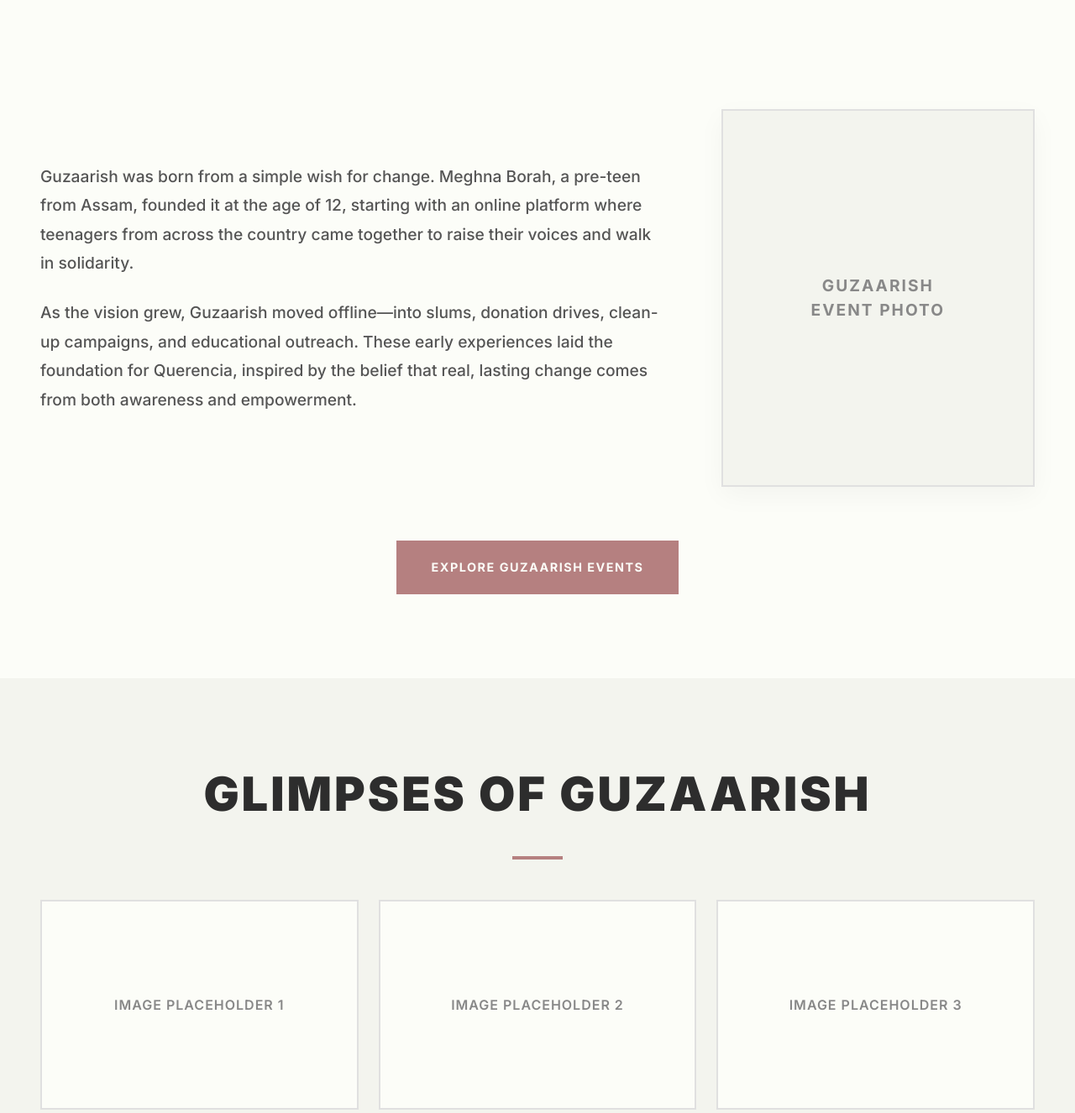
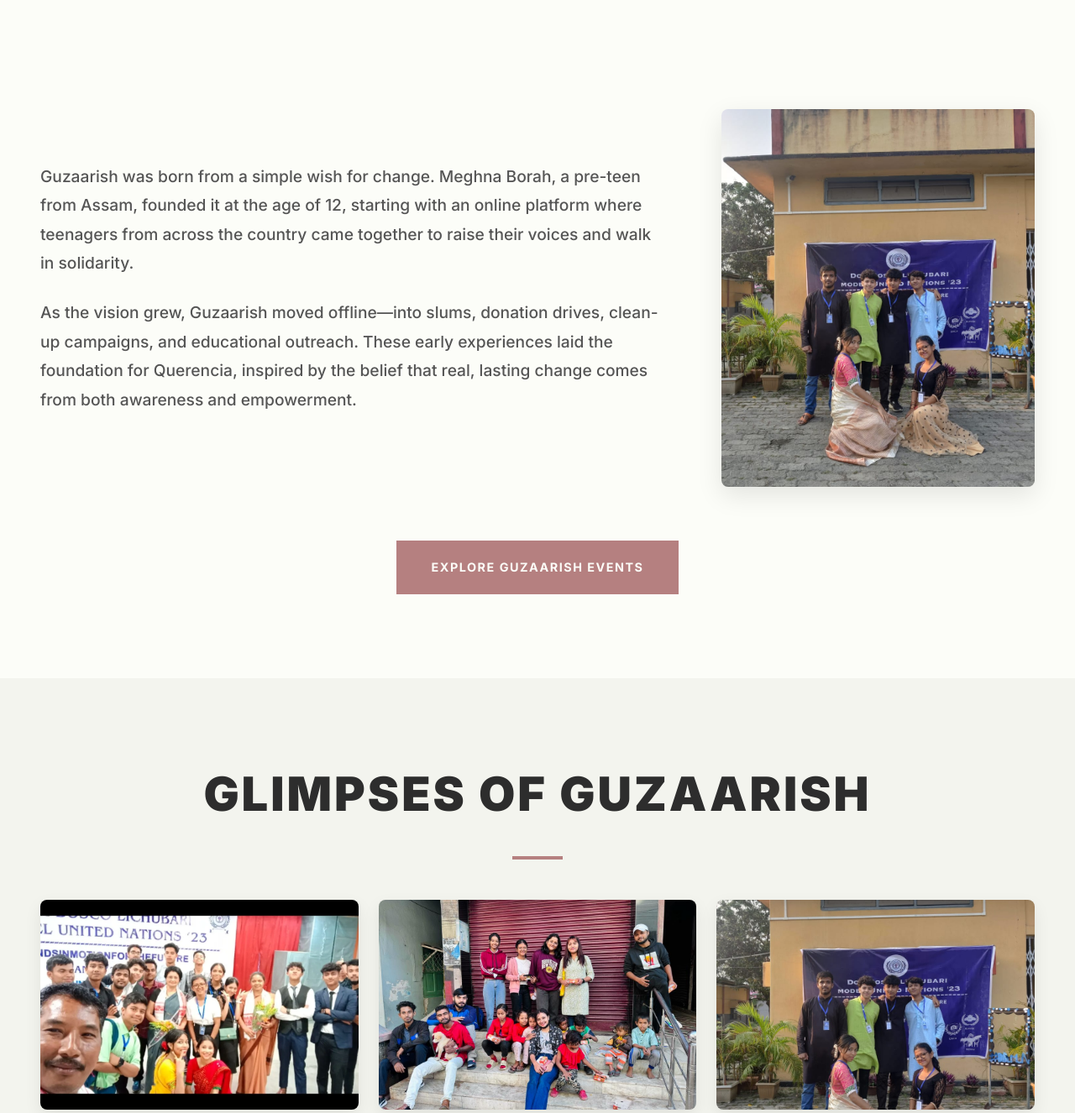
Before and after one commit to MeghnaaaaBorah/querencia, a plain HTML site: page guzaarish.html in a window 1280 px wide. Shown: the part 380-1706 px from the top of the page at 84% size. Drawn offline with Linux system fonts and the light colour scheme.

Commit message:
image updated

```diff
--- a/guzaarish.html
+++ b/guzaarish.html
@@ -148,21 +148,24 @@
             margin-bottom: 1.5rem;
         }
 
-        .guzaarish-image-placeholder {
+        .guzaarish-image {
             width: 100%;
             height: 450px;
-            background: #F3F4EE;
-            border: 2px solid #e0e0e0;
-            display: flex;
-            align-items: center;
-            justify-content: center;
-            text-align: center;
-            font-size: 1.2rem;
-            font-weight: 700;
-            text-transform: uppercase;
-            letter-spacing: 2px;
-            color: #888;
-            box-shadow: 0 10px 30px rgba(0, 0, 0, 0.04);
+            overflow: hidden;
+            border-radius: 8px;
+            box-shadow: 0 10px 30px rgba(0, 0, 0, 0.1);
+            transition: transform 0.3s ease;
+        }
+
+        .guzaarish-image:hover {
+            transform: scale(1.02);
+        }
+
+        .guzaarish-image img {
+            width: 100%;
+            height: 100%;
+            object-fit: cover;
+            object-position: center;
         }
 
         .cta-link-container {
@@ -207,21 +210,28 @@
 
         .gallery-item {
             height: 250px;
+            overflow: hidden;
+            border-radius: 8px;
+            box-shadow: 0 8px 20px rgba(0, 0, 0, 0.08);
+            transition: all 0.3s ease;
             background: #FCFDF8;
-            border: 2px solid #e0e0e0;
-            display: flex;
-            align-items: center;
-            justify-content: center;
-            font-weight: 600;
-            text-transform: uppercase;
-            letter-spacing: 1px;
-            color: #888;
-            transition: all 0.3s ease;
         }
 
         .gallery-item:hover {
             transform: scale(1.03);
-            box-shadow: 0 15px 30px rgba(0, 0, 0, 0.08);
+            box-shadow: 0 15px 35px rgba(0, 0, 0, 0.15);
+        }
+
+        .gallery-item img {
+            width: 100%;
+            height: 100%;
+            object-fit: cover;
+            object-position: center;
+            transition: transform 0.3s ease;
+        }
+
+        .gallery-item:hover img {
+            transform: scale(1.1);
         }
 
         /* Responsive Design */
@@ -242,7 +252,7 @@
                 grid-template-columns: 1fr;
             }
 
-            .guzaarish-image-placeholder {
+            .guzaarish-image {
                 height: 300px;
                 margin-top: 2rem;
             }
@@ -309,8 +319,8 @@
                         educational outreach. These early experiences laid the foundation for Querencia, inspired by the
                         belief that real, lasting change comes from both awareness and empowerment.</p>
                 </div>
-                <div class="guzaarish-image-placeholder">
-                    Guzaarish <br> Event Photo
+                <div class="guzaarish-image">
+                    <img src="assets/guzaarish.jpg" alt="Guzaarish Foundation Event" />
                 </div>
             </div>
             <div class="cta-link-container">
@@ -324,9 +334,15 @@
             <h2>Glimpses of Guzaarish</h2>
             <div class="accent-line"></div>
             <div class="gallery-grid">
-                <div class="gallery-item fade-in">Image Placeholder 1</div>
-                <div class="gallery-item fade-in">Image Placeholder 2</div>
-                <div class="gallery-item fade-in">Image Placeholder 3</div>
+                <div class="gallery-item fade-in">
+                    <img src="assets/guzaarish2.jpg" alt="Guzaarish Community Outreach" />
+                </div>
+                <div class="gallery-item fade-in">
+                    <img src="assets/guzaarish4.jpg" alt="Guzaarish Educational Initiative" />
+                </div>
+                <div class="gallery-item fade-in">
+                    <img src="assets/guzaarish.jpg" alt="Guzaarish Foundation Activities" />
+                </div>
             </div>
         </div>
     </section>
@@ -350,10 +366,11 @@
                 <div style="margin-bottom:0.7rem;"><a href="mailto:querencia.tgf@gmail.com"
                         style="color:#2d2d2d; text-decoration:none; font-weight:600;">querencia.tgf@gmail.com</a>
                 </div>
-                <div style="margin-bottom:0.7rem;"><a href="https://instagram.com/querencia.tgf" target="_blank"
+                <div style="margin-bottom:0.7rem;"><a
+                        href="https://www.instagram.com/querencia.india_?igsh=bnVhaDQyOXVvbXF6" target="_blank"
                         style="color:#B58080; text-decoration:none; font-weight:600;">Instagram</a></div>
-                <div style="margin-bottom:0.7rem;"><a href="https://linkedin.com/company/querencia-tgf" target="_blank"
-                        style="color:#B58080; text-decoration:none; font-weight:600;">LinkedIn</a>
+                <div style="margin-bottom:0.7rem;"><a href="https://www.linkedin.com/company/querencia-india/"
+                        target="_blank" style="color:#B58080; text-decoration:none; font-weight:600;">LinkedIn</a>
                 </div>
             </div>
         </div>
```
Also changed, not shown: events.html (+48 -0 lines), faqs.html (+2 -2 lines), index.html (+4 -3 lines), testimonials.html (+4 -3 lines), assets/guzaarish.jpg (added), assets/guzaarish2.jpg (added), assets/guzaarish4.jpg (added), event.html (deleted), 1 other file.
